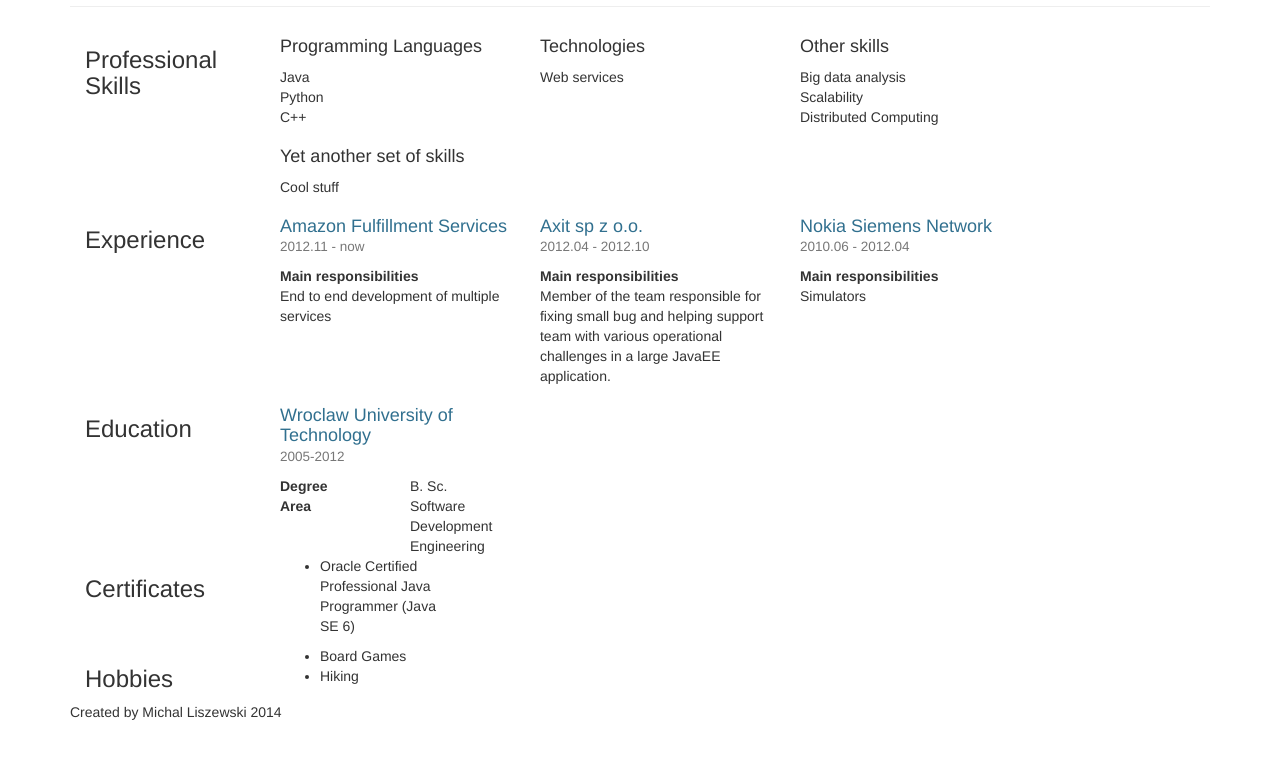
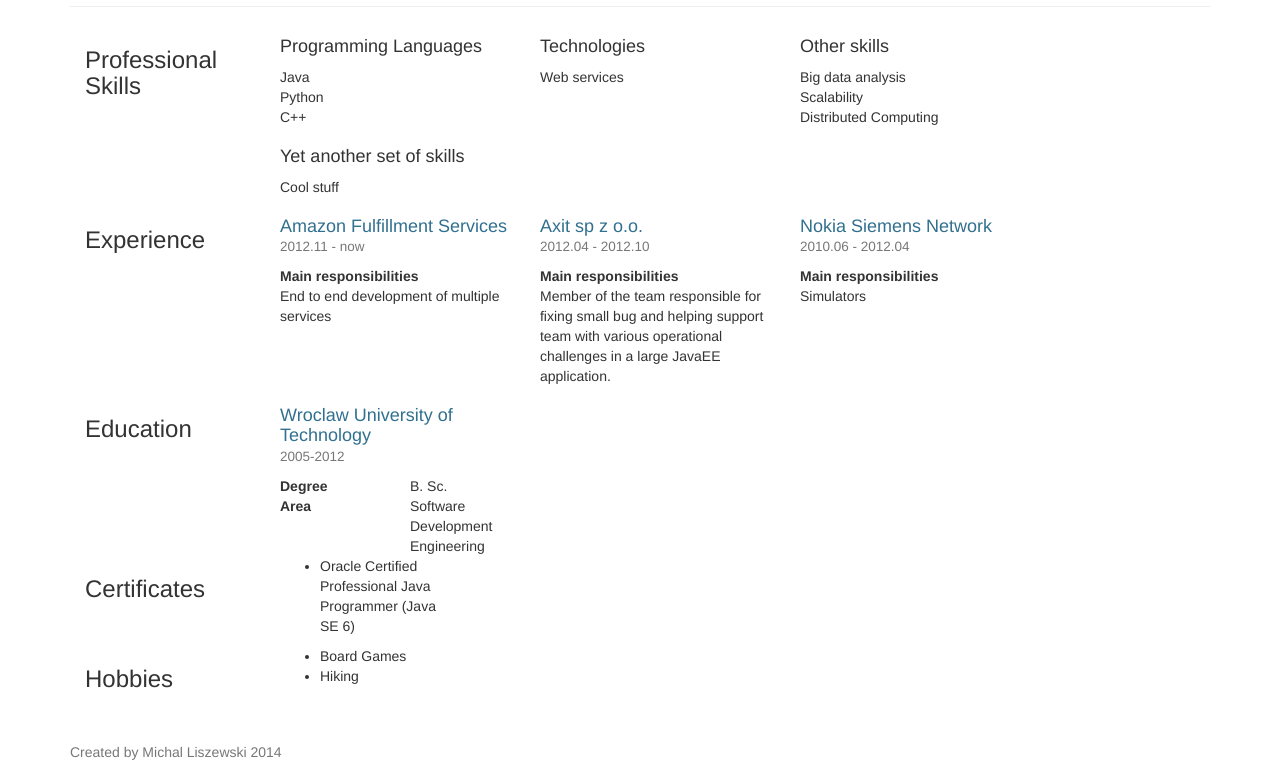
Before and after one commit to michal-liszewski/cv-template, a plain HTML site: page index.html in a window 1280 px wide. Shown: the part 183-955 px from the top of the page. Before the commit the page ends 915 px from the top, so only its background shows below. Drawn offline with nearby package versions, Linux system fonts and the light colour scheme.

Commit message:
Style for the footer.

```diff
--- a/index.html
+++ b/index.html
@@ -3,12 +3,17 @@
 <head>
 <meta name="viewport" content="width=device-width, initial-scale=1">
 <link rel="stylesheet" href="//maxcdn.bootstrapcdn.com/bootstrap/3.2.0/css/bootstrap.min.css">
+<style>
+footer {
+	margin-top:40px
+}
+</style>
 <title> Professional overview</title>
 </head>
 <body>
 <div class="container">
 <span id="content-placeholder"></span>
-<footer><p class="muted credit"> Created by Michal Liszewski 2014</p></footer>
+<footer><p class="text-muted">Created by Michal Liszewski 2014</p></footer>
 </div>
 <script src="media/js/jquery-2.1.1.min.js"></script>
 <script src="media/js/handlebars-v1.3.0.js"></script>
```
